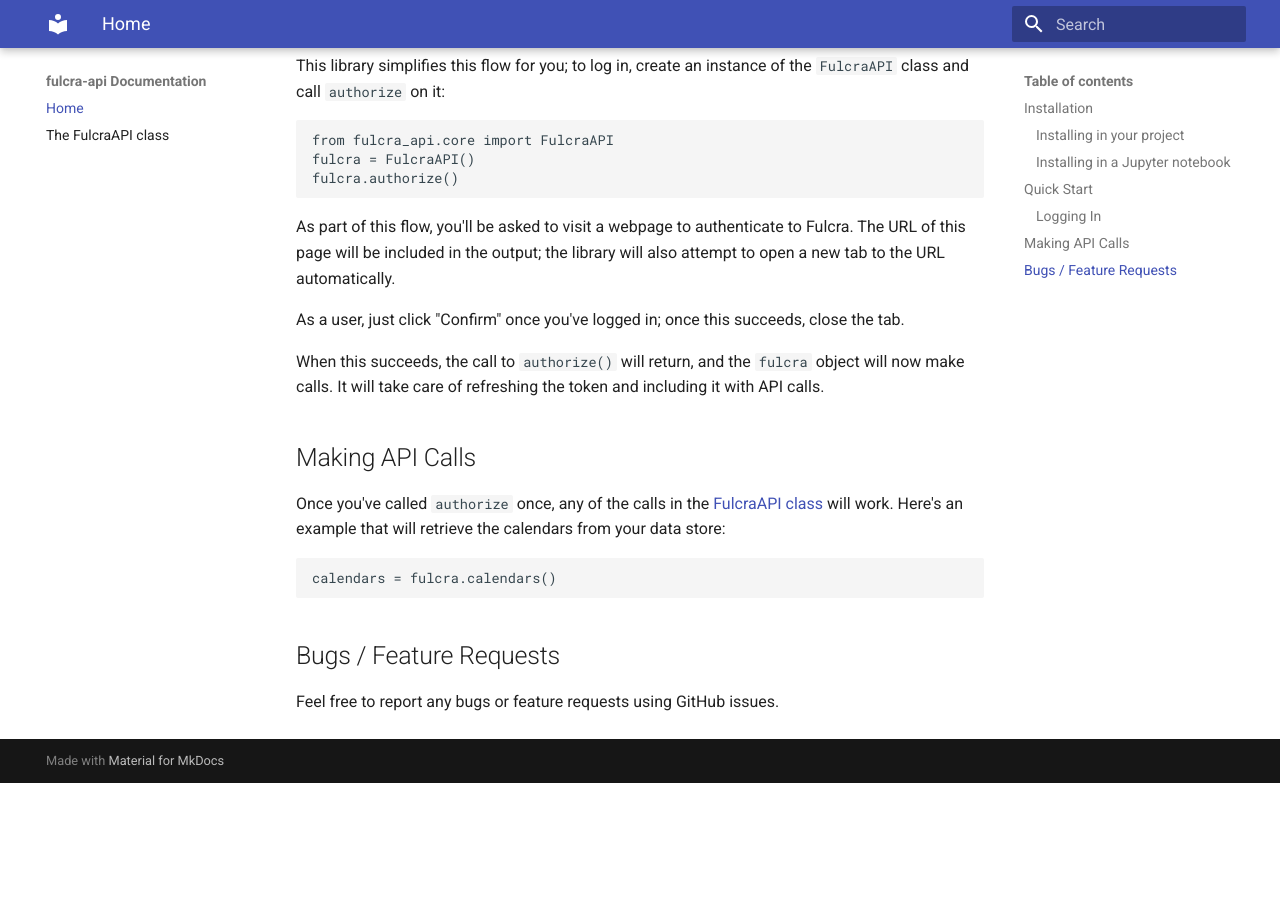
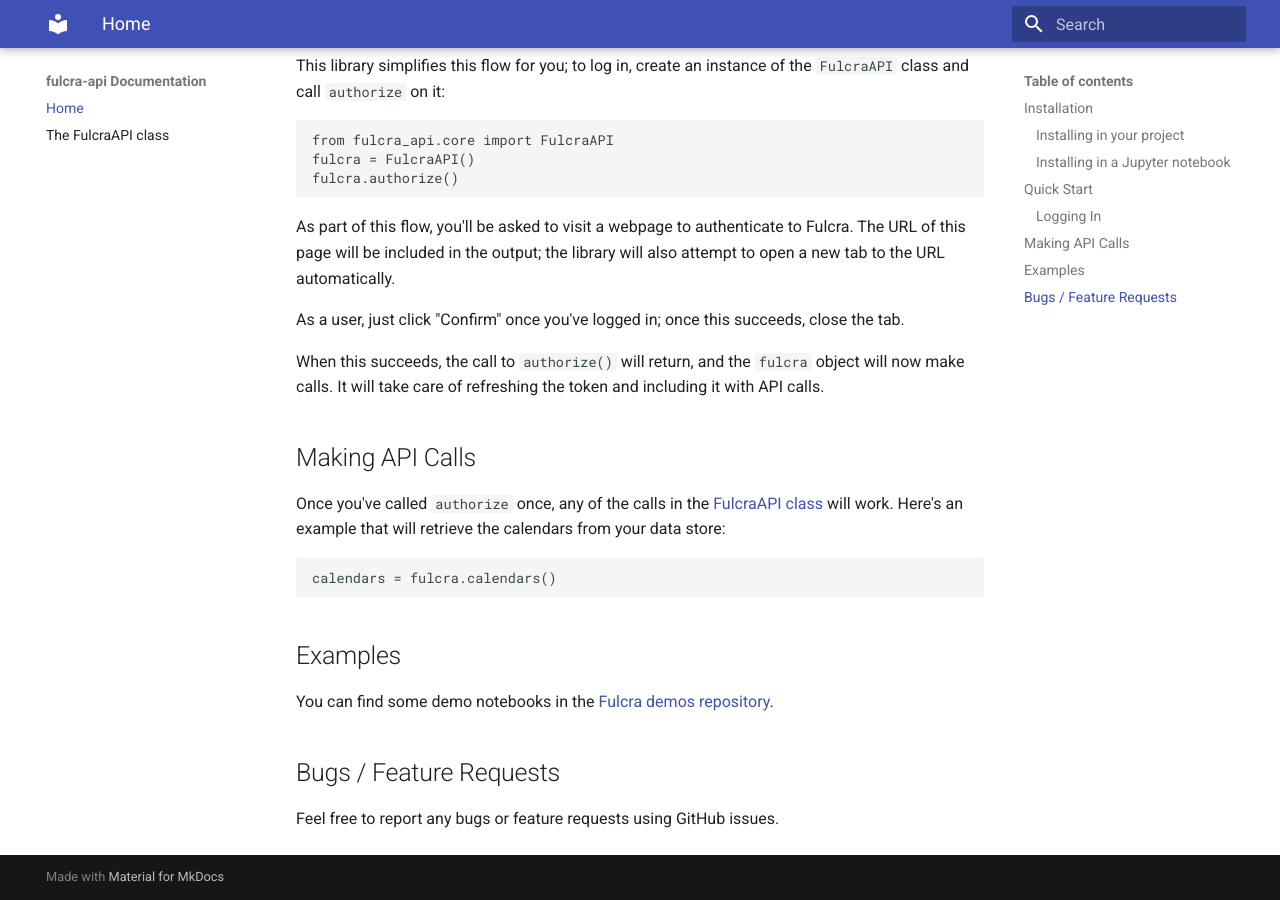
Before and after one commit to fulcradynamics/fulcra-api-python, an MkDocs documentation site: the page built from docs/index.md, in a window 1280 px wide and 900 px high, scrolled down 941 px. Built offline with MkDocs 1.6.1 and Material for MkDocs 9.7.7, drawn with Linux system fonts in a browser that asks for light colours; before the commit the page ends 1724 px from its top, so only the background shows below that.

Commit message:
link the demos

````diff
--- a/docs/index.md
+++ b/docs/index.md
@@ -67,6 +67,10 @@
 calendars = fulcra.calendars()
 ```
 
+## Examples
+
+You can find some demo notebooks in the [Fulcra demos repository](https://github.com/fulcradynamics/demos).
+
 
 ## Bugs / Feature Requests
 
````
